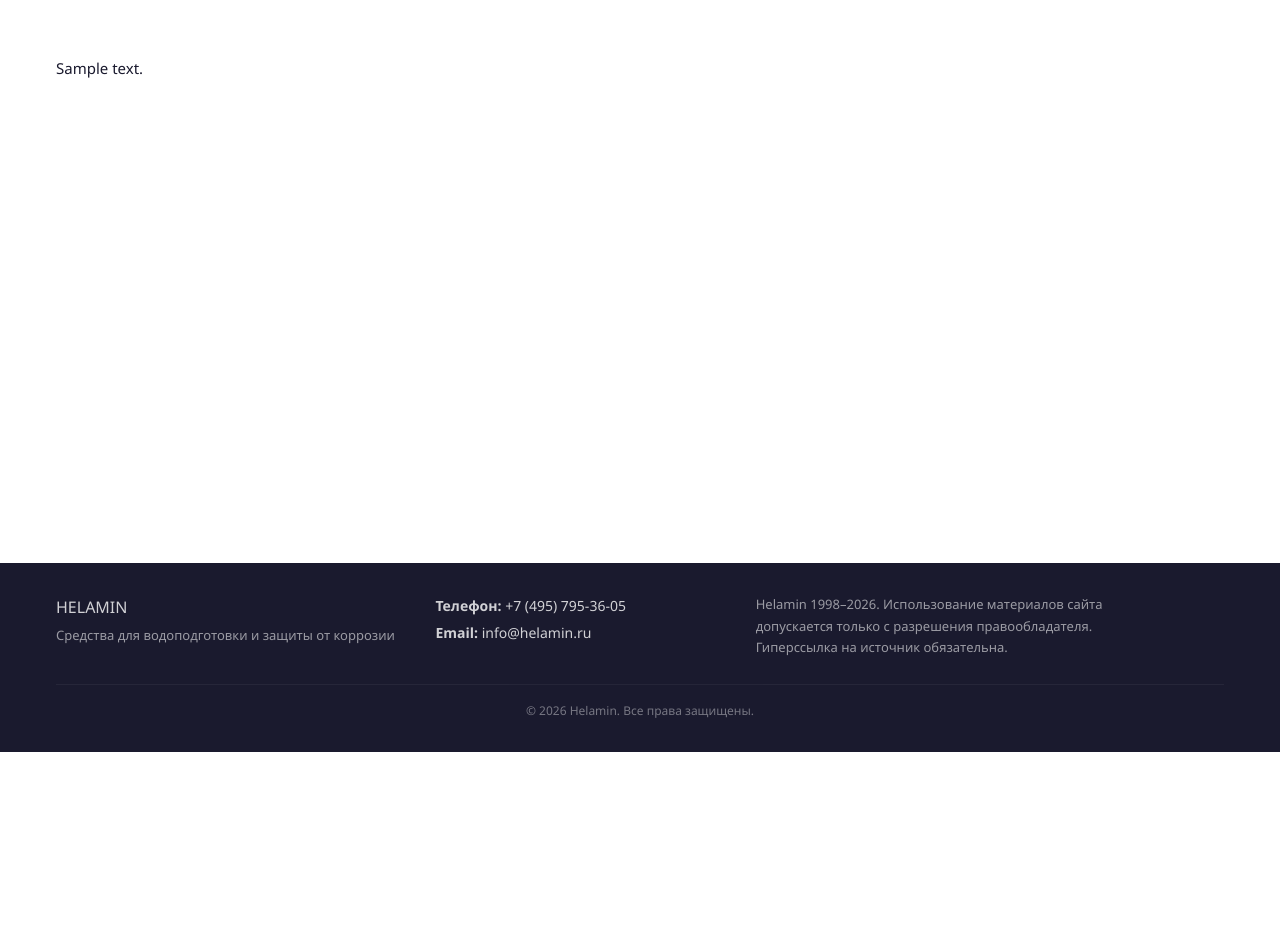
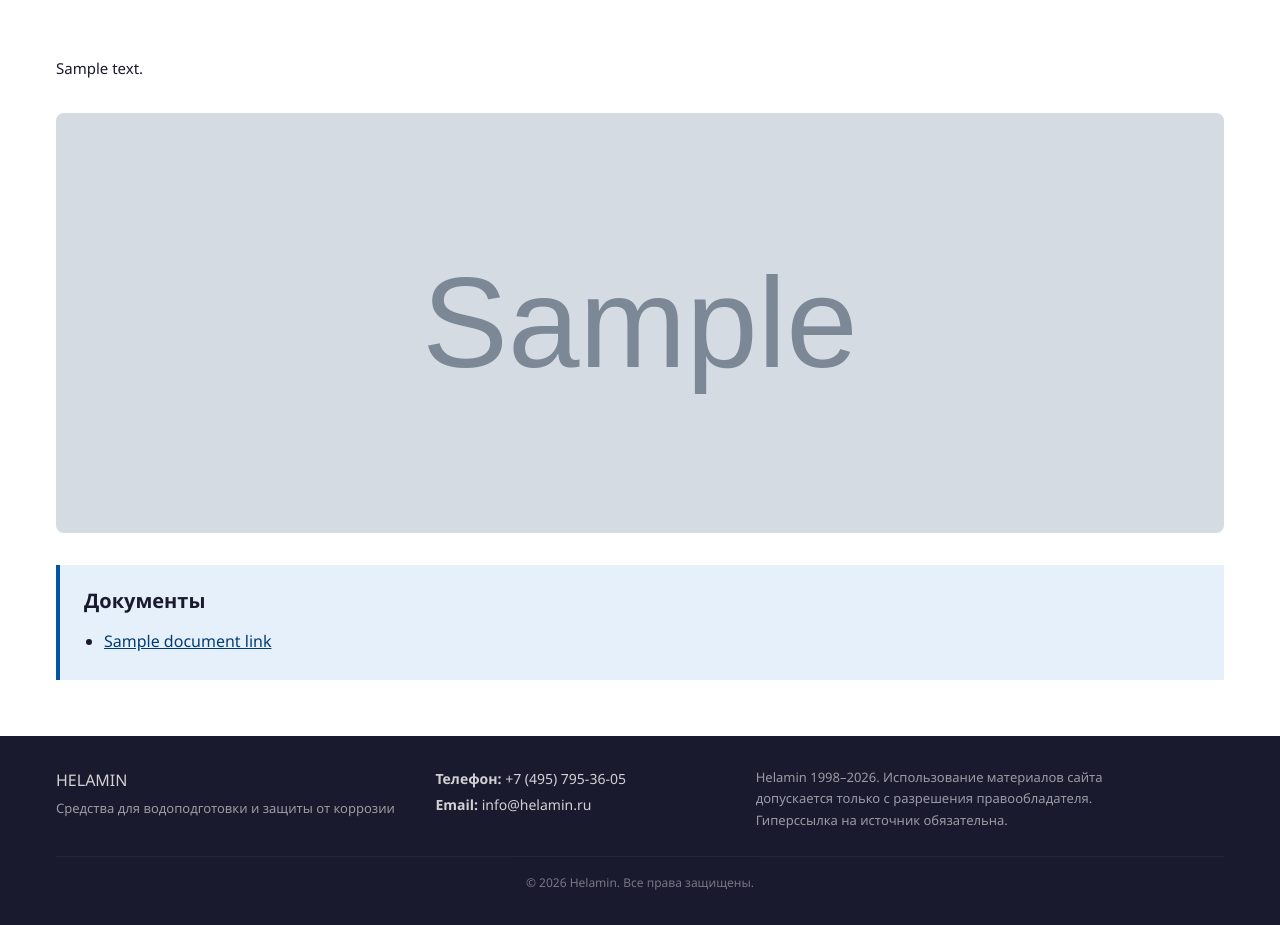
Before and after one commit to Kris465/laravel, a Laravel app: template helamin-laravel/resources/views/pages/dynamic.blade.php in a window 1280 px wide. Shown: the part 48-973 px from the top of the page. Before the commit the page ends 800 px from the top, so only its background shows below. Run offline with Laravel 12, Linux system fonts and the light colour scheme; the template is opened without the code that fills it: most values are stand-ins (such as "Sample title", 1, 10 or a date in 2020); grey boxes marked "Sample" are stand-in pictures.

Commit message:
feat: managers edit content only, with images and PDF library
- migration adds pages.images/documents (JSON casts), model exposes imageUrls()/documentLinks()
- PageForm: MarkdownEditor, multi-image upload (jpeg/png/webp/gif/avif, no SVG), multi-PDF upload to storage/app/public/documents
- remove slug/type/is_active from the form, remove create page and bulk delete: structure stays in code
- gallery and downloadable document list rendered via partials/page-media.blade.php + public/css/media.css
- admin infolist shows ready-to-copy Markdown links for uploaded PDFs
- php artisan test = 13 passed

```diff
--- a/helamin-laravel/app/Filament/Resources/Pages/PageResource.php
+++ b/helamin-laravel/app/Filament/Resources/Pages/PageResource.php
@@ -2,7 +2,6 @@
 
 namespace App\Filament\Resources\Pages;
 
-use App\Filament\Resources\Pages\Pages\CreatePage;
 use App\Filament\Resources\Pages\Pages\EditPage;
 use App\Filament\Resources\Pages\Pages\ListPages;
 use App\Filament\Resources\Pages\Pages\ViewPage;
@@ -48,7 +47,6 @@ class PageResource extends Resource
     {
         return [
             'index' => ListPages::route('/'),
-            'create' => CreatePage::route('/create'),
             'view' => ViewPage::route('/{record}'),
             'edit' => EditPage::route('/{record}/edit'),
         ];
--- /dev/null
+++ b/helamin-laravel/public/css/media.css
@@ -0,0 +1,49 @@
+/* HELAMIN — медиа, загружаемые менеджерами через админку */
+
+.page-gallery {
+    display: grid;
+    grid-template-columns: repeat(auto-fit, minmax(220px, 1fr));
+    gap: 1rem;
+    margin: 2rem 0 0;
+}
+
+.page-gallery__item {
+    margin: 0;
+    overflow: hidden;
+    border-radius: 8px;
+    background: var(--c-bg-light, #f5f7fa);
+}
+
+.page-gallery__item img {
+    display: block;
+    width: 100%;
+    height: 100%;
+    max-height: 420px;
+    object-fit: cover;
+}
+
+.page-documents {
+    margin: 2rem 0 0;
+    padding: 1.25rem 1.5rem;
+    border-left: 4px solid var(--c-primary, #0055a4);
+    background: var(--c-primary-light, #e6f0fa);
+}
+
+.page-documents__title {
+    margin: 0 0 0.75rem;
+    font-size: 1.25rem;
+}
+
+.page-documents__list {
+    margin: 0;
+    padding-left: 1.25rem;
+}
+
+.page-documents__list li {
+    margin: 0.35rem 0;
+}
+
+.page-documents__list a {
+    color: var(--c-primary-dark, #003d75);
+    text-decoration: underline;
+}
--- a/helamin-laravel/resources/views/layouts/app.blade.php
+++ b/helamin-laravel/resources/views/layouts/app.blade.php
@@ -6,6 +6,7 @@
     <title>@yield('title', 'Helamin')</title>
     <meta name="description" content="@yield('meta_description', 'HELAMIN — средства для водоподготовки и защиты от коррозии')">
     <link rel="stylesheet" href="{{ asset('css/app.css') }}">
+    <link rel="stylesheet" href="{{ asset('css/media.css') }}">
     @stack('styles')
 </head>
 <body>
--- a/helamin-laravel/resources/views/pages/dynamic.blade.php
+++ b/helamin-laravel/resources/views/pages/dynamic.blade.php
@@ -7,13 +7,10 @@
 <section class="main-content">
     <div class="container">
         <article class="content-area">
-            @if(isset($page))
-                {{ $page->renderedContent() }}
-            @else
-                <h1 class="content-area__title">Страница не найдена</h1>
-                <p>Контент для этой страницы ещё не создан.</p>
-            @endif
+            {{ $page->renderedContent() }}
         </article>
+
+        @include('partials.page-media')
     </div>
 </section>
 @endsection
--- a/helamin-laravel/resources/views/pages/home_dynamic.blade.php
+++ b/helamin-laravel/resources/views/pages/home_dynamic.blade.php
@@ -29,6 +29,8 @@
         <article class="content-area">
             {{ $page->renderedContent() }}
         </article>
+
+        @include('partials.page-media')
     </div>
 </section>
 @endif
--- /dev/null
+++ b/helamin-laravel/resources/views/partials/page-media.blade.php
@@ -0,0 +1,20 @@
+@if(!empty($page->imageUrls()))
+    <div class="page-gallery">
+        @foreach($page->imageUrls() as $url)
+            <figure class="page-gallery__item">
+                <img src="{{ $url }}" alt="{{ $page->title }}" loading="lazy">
+            </figure>
+        @endforeach
+    </div>
+@endif
+
+@if(!empty($page->documentLinks()))
+    <section class="page-documents">
+        <h2 class="page-documents__title">Документы</h2>
+        <ul class="page-documents__list">
+            @foreach($page->documentLinks() as $document)
+                <li><a href="{{ $document['url'] }}" download>{{ $document['name'] }}</a></li>
+            @endforeach
+        </ul>
+    </section>
+@endif
```
Also changed, not shown: helamin-laravel/app/Filament/Resources/Pages/Pages/CreatePage.php (deleted, +0 -11 lines), helamin-laravel/app/Filament/Resources/Pages/Pages/ListPages.php (+4 -4 lines), helamin-laravel/app/Filament/Resources/Pages/Schemas/PageForm.php (+56 -23 lines), helamin-laravel/app/Filament/Resources/Pages/Schemas/PageInfolist.php (+26 -0 lines), helamin-laravel/app/Filament/Resources/Pages/Tables/PagesTable.php (+0 -7 lines), helamin-laravel/app/Models/Page.php (+24 -0 lines), helamin-laravel/tests/Feature/PageTest.php (+32 -0 lines), helamin-laravel/database/migrations/2026_11_13_000000_add_media_to_pages_table.php (added).
